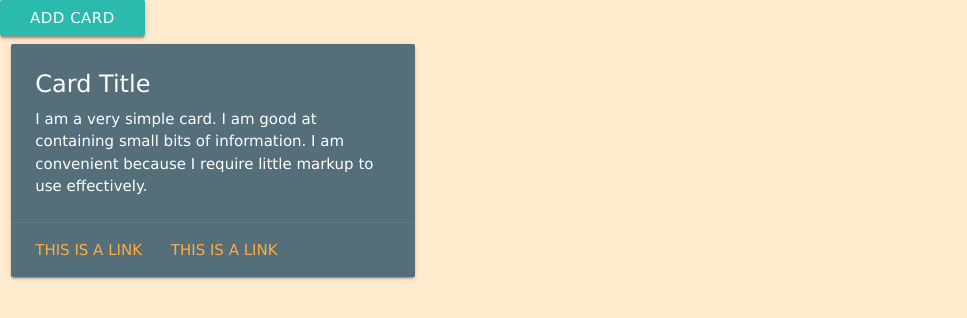
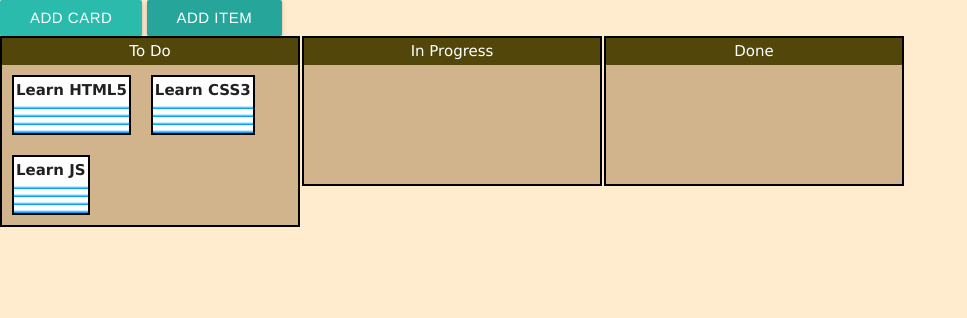
Before and after one commit to rnguyen89/pk-collab, a website: page public/dashboard.html in a window 1280 px wide. Shown: the whole page, without its empty margins (0-967 px from the left). Drawn offline with nearby package versions, Linux system fonts and the light colour scheme.

Commit message:
testing boards

```diff
--- a/public/css/main.css
+++ b/public/css/main.css
@@ -9,3 +9,72 @@ body {
 form {
   margin: 20px 20px;
 }
+
+/* dashboard.html */
+body
+		{
+			font-family:"Helvetica Neue", Helvetica, Arial, sans-serif;
+		}
+		#board
+		{
+			width: 910px;
+			min-height:100px;
+
+			position:relative;
+		}
+		.title
+		{
+			background-color:#52460a;
+			text-align:center;
+			color:white;
+			padding: 2px 0px;
+		}
+
+		#inprogress
+		{
+			left:302px;
+		}
+
+		#done
+		{
+			left:604px;
+		}
+
+		#todo, #inprogress, #done
+		{
+			background-color: tan;
+			position:absolute;
+			width: 300px;
+			min-height:150px;
+			border: 2px solid black;
+
+		}
+
+		*[draggable=true]
+		{
+			float:left;
+			min-width: 50px;
+			min-height: 50px;
+			border: 2px solid black;
+			margin: 10px;
+			font-weight:bold;
+			min-height:60px;
+						background-image: -webkit-gradient(linear,
+            		left top, left bottom,
+					color-stop(0.63, white),
+            		color-stop(0.92, rgb(5,161,245)));
+                    background-image:-moz-linear-gradient(
+                        center top,
+                        white 63%,
+                        rgb(5,161,245) 92%
+                    );
+            	 -webkit-background-size:1px 8px;
+            	 -moz-background-size:1px 8px;
+            	 background-size:1px 8px;
+				 background-repeat:repeat;
+		}
+		.cardTitle
+		{
+			background-color: rgb(255,255,255);
+			border:2px solid white;
+		}
--- a/public/dashboard.html
+++ b/public/dashboard.html
@@ -45,11 +45,43 @@
   –––––––––––––––––––––––––––––––––––––––––––––––––– -->
 
   <button class="add-new btn">Add Card</button>
+  <button class="addItem btn">Add Item</button>
+
+  <!-- testing boards -->
+  <div id="board">
+      <div id="todo">
+        <div class="title">To Do</div>
+      <div id="item1" draggable="true">
+          <div class="cardTitle">
+              Learn HTML5
+          </div>
+      </div>
+      <div id="item2" draggable="true">
+          <div class="cardTitle">
+              Learn CSS3
+          </div>
+      </div>
+      <div id="item3" draggable="true">
+          <div class="cardTitle">
+              Learn JS
+          </div>
+      </div>
+        <!--<div id="item3" draggable="true">Make an amazing site</div>
+        <div id="item4" draggable="true">Impress my friends</div>-->
+      </div>
+  <div id="inprogress">
+    <div class="title">In Progress</div>
+  </div>
+
+  <div id="done">
+    <div class="title">Done</div>
+  </div>
+
 
 
   <div class="row">
     <div class="newCard">
-      <div class="col s4">
+      <!-- <div class="col s4">
         <div class="card blue-grey darken-1">
           <div class="card-content white-text">
             <span class="card-title">Card Title</span>
@@ -62,8 +94,8 @@
           </div>
         </div>
       </div>
+    </div> -->
     </div>
-  </div>
   </div>
 
   <!-- footer
--- a/public/js/dashboard.js
+++ b/public/js/dashboard.js
@@ -1,5 +1,31 @@
 'use strict';
 
+function initIt(){
+
+$('#item1, #item2').bind('dragstart', function(event) {
+  event.originalEvent.dataTransfer.setData("text/plain", event.target.getAttribute('id'));
+});
+
+// bind the dragover event on the board sections
+$('#todo, #inprogress, #done').bind('dragover', function(event) {
+  event.preventDefault();
+});
+
+// bind the drop event on the board sections
+$('#todo, #inprogress, #done').bind('drop', function(event) {
+var notecard = event.originalEvent.dataTransfer.getData("text/plain");
+event.target.appendChild(document.getElementById(notecard));
+// Turn off the default behaviour
+// without this, FF will try and go to a URL with your id's name
+event.preventDefault();
+});
+}
+
+function generateTodoItem() {
+  return `
+
+  `
+}
 
 function generateNewCard() {
     return `
@@ -37,6 +63,7 @@ function generateNewCard() {
 
   function init() {
     addCard();
+    initIt();
   }
 
   $(init);
```
